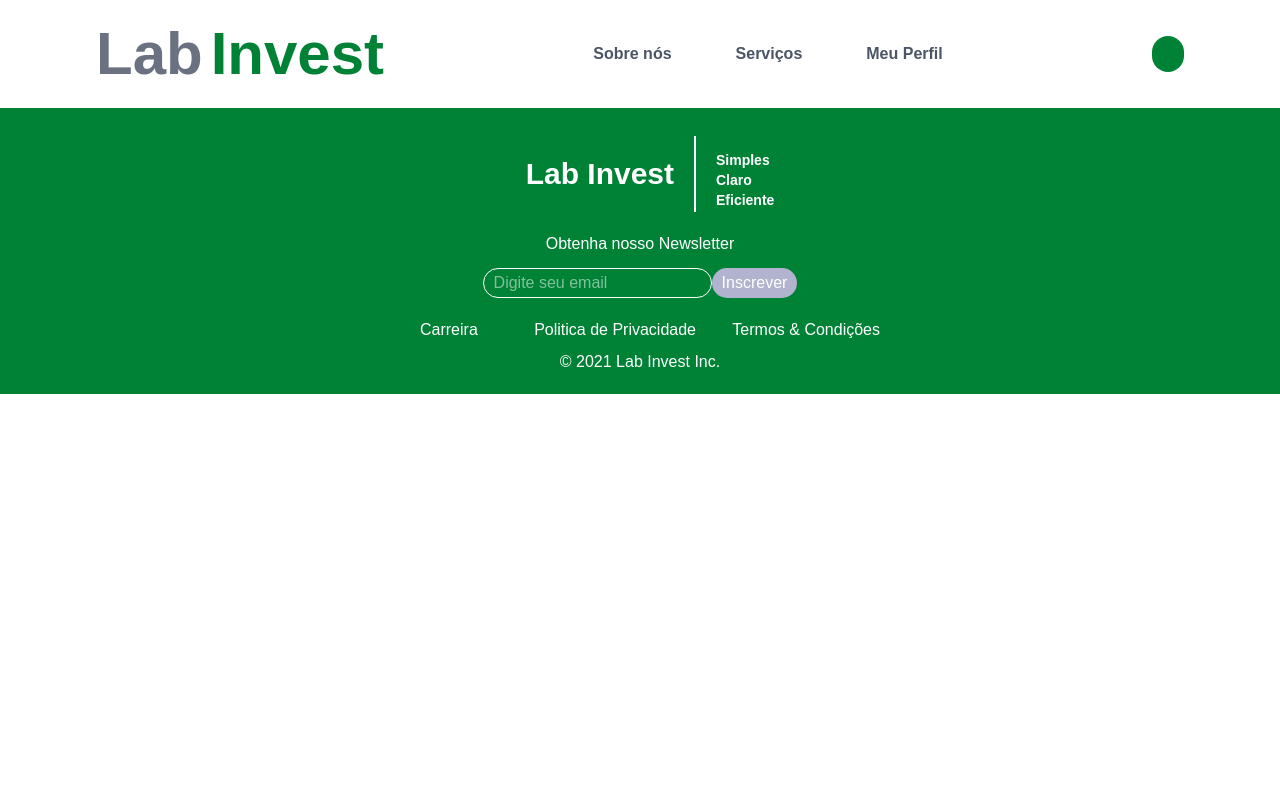
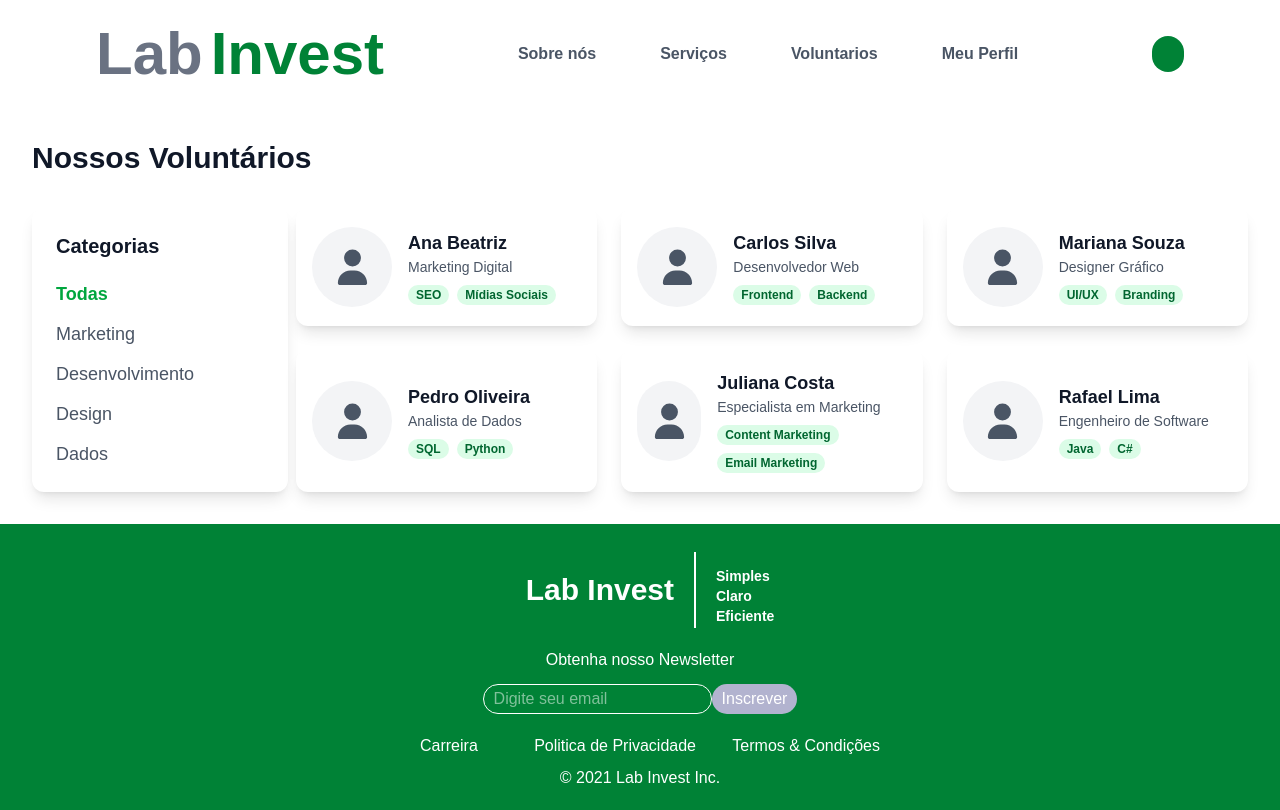
Before and after one commit to labinvest/labinvest, a Next.js app: page /voluntario in a window 1280 px wide. Built offline with nearby package versions, Linux system fonts and the light colour scheme.

Commit message:
tela de voluntarios

```diff
--- /dev/null
+++ b/src/app/api/voluntario/route.ts
@@ -0,0 +1,56 @@
+import { NextResponse } from "next/server";
+
+const MOCK_VOLUNTARIOS = [
+    {
+      id: 1,
+      nome: "Ana Beatriz",
+      titulo: "Marketing Digital",
+      especializacoes: ["SEO", "Mídias Sociais"],
+      categoria: "Marketing",
+      imagem_perfil: ""
+    },
+    {
+      id: 2,
+      nome: "Carlos Silva",
+      titulo: "Desenvolvedor Web",
+      especializacoes: ["Frontend", "Backend"],
+      categoria: "Desenvolvimento",
+      imagem_perfil: ""
+    },
+    {
+      id: 3,
+      nome: "Mariana Souza",
+      titulo: "Designer Gráfico",
+      especializacoes: ["UI/UX", "Branding"],
+      categoria: "Design",
+      imagem_perfil: ""
+    },
+    {
+      id: 4,
+      nome: "Pedro Oliveira",
+      titulo: "Analista de Dados",
+      especializacoes: ["SQL", "Python"],
+      categoria: "Dados",
+      imagem_perfil: ""
+    },
+    {
+      id: 5,
+      nome: "Juliana Costa",
+      titulo: "Especialista em Marketing",
+      especializacoes: ["Content Marketing", "Email Marketing"],
+      categoria: "Marketing",
+      imagem_perfil: ""
+    },
+    {
+      id: 6,
+      nome: "Rafael Lima",
+      titulo: "Engenheiro de Software",
+      especializacoes: ["Java", "C#"],
+      categoria: "Desenvolvimento",
+      imagem_perfil: ""
+    },
+];
+
+export function GET() {
+    return NextResponse.json(MOCK_VOLUNTARIOS, { status: 200 });
+}
--- a/src/app/home/page.tsx
+++ b/src/app/home/page.tsx
@@ -1,5 +1,7 @@
+'use client';
 import { Banner } from "@/componentes/Banner";
 import Card from "@/componentes/Card";
+import CardConsultor from "@/componentes/CardVoluntario";
 import { ImgRedondaTelaInicial } from "@/componentes/CardRedondo";
 import { TestimonialCarousel } from "@/componentes/Carousel";
 import PhotoUser from "@/componentes/PhotoUser";
--- a/src/app/page.tsx
+++ b/src/app/page.tsx
@@ -2,6 +2,8 @@ import Image from "next/image";
 
 export default function Home() {
   return (
-    <></>
+    <>
+
+    </>
   );
 }
--- a/src/app/voluntario/page.tsx
+++ b/src/app/voluntario/page.tsx
@@ -1,3 +1,62 @@
-export default function Voluntario(){
-    return (<></>)
+"use client"
+import CardVoluntario from "@/componentes/CardVoluntario";
+import CardConsultor from "@/componentes/CardVoluntario"
+import FiltroVoluntario from "@/componentes/FiltroVoluntario"
+import { useEffect, useState } from "react";
+
+interface Voluntario {
+ id: string | number;
+  imagem_perfil?: string;
+  nome: string;
+  titulo?: string;
+  especializacoes: string[];
 }
+
+
+export default function Voluntario() {
+
+  const categorias = ["Marketing", "Desenvolvimento", "Design", "Dados"];
+  const categoriaAtiva = "todas";
+  const handleCategoriaChange = () => {};
+
+   const [voluntarios, setVoluntarios] = useState<Voluntario[]>([]);
+
+   useEffect(() => {
+       fetch("/api/voluntario", {
+           method: "GET"
+       }).then((async (response) => {
+           const data = await response.json();
+           setVoluntarios(data);
+       }));
+    }, []);
+
+  return (
+    <main className="container mx-auto max-w-7xl p-4 sm:p-6 lg:p-8">
+
+      <h1 className="text-3xl font-extrabold text-gray-900 mb-8">
+        Nossos Voluntários
+      </h1>
+
+        <div className="flex gap-2">
+        <div className="w-full md:w-64">
+          <FiltroVoluntario
+            opcoes={categorias}
+            categoriaAtiva={categoriaAtiva}
+            onCategoriaChange={handleCategoriaChange}
+          />
+        </div>
+
+        <div className="flex">
+
+          <div className="grid grid-cols-1 md:grid-cols-2 lg:grid-cols-3 gap-6">
+
+          {voluntarios.map((voluntario) => (
+            <CardVoluntario key={voluntario.id} voluntario={voluntario} />
+          ))}
+        </div>
+
+      </div>
+      </div>
+    </main>
+  );
+}
--- a/src/componentes/CardConsultor.tsx
+++ /dev/null
@@ -1,47 +0,0 @@
-import React from 'react';
-import { Link } from 'react-router-dom';
-
-interface Consultor {
-  id: string | number;
-  imagem_perfil?: string;
-  nome: string;
-  titulo?: string;
-  especializacoes: string[];
-}
-
-type Props = {
-  consultor: Consultor;
-};
-
-function CardConsultor({ consultor }: Props) {
-  return (
-
-    <Link
-      to={`/consultor/${consultor.id}`}
-      className="flex p-4 bg-white rounded-xl shadow-lg transition-all duration-300 hover:shadow-xl hover:-translate-y-1"
-    >
-      <img
-        src={consultor.imagem_perfil}
-        alt={consultor.nome}
-        className="w-16 h-16 md:w-20 md:h-20 rounded-full object-cover"
-      />
-      <div className="ml-4">
-        <h3 className="font-bold text-lg text-gray-900">{consultor.nome}</h3>
-        <p className="text-sm text-gray-600">{consultor.titulo}</p>
-
-        <div className="flex flex-wrap gap-2 mt-2">
-          {consultor.especializacoes.map((espec) => (
-            <span
-              key={espec}
-              className="px-2 py-0.5 bg-green-100 text-green-800 text-xs font-semibold rounded-full"
-            >
-              {espec}
-            </span>
-          ))}
-        </div>
-      </div>
-    </Link>
-  );
-}
-
-export default CardConsultor;
--- /dev/null
+++ b/src/componentes/CardVoluntario.tsx
@@ -0,0 +1,49 @@
+'use client';
+import { useRouter } from 'next/navigation';
+import React, { use } from 'react';
+import { FontAwesomeIcon } from '@fortawesome/react-fontawesome';
+import { faUser } from '@fortawesome/free-solid-svg-icons';
+
+interface Voluntario {
+  id: string | number;
+  imagem_perfil?: string;
+  nome: string;
+  titulo?: string;
+  especializacoes: string[];
+}
+
+type Props = {
+  voluntario: Voluntario;
+};
+
+function CardVoluntario({ voluntario }: Props) {
+  const router = useRouter();
+  return (
+
+    <a onClick={() => router.push(`/voluntario/${voluntario.id}`)}
+      className="flex items-center p-4 bg-white rounded-xl shadow-lg transition-all duration-300 hover:shadow-xl hover:-translate-y-1 cursor-pointer">
+
+      <div className="w-16 h-16 md:w-20 md:h-20 rounded-full bg-gray-100 flex items-center justify-center">
+        <FontAwesomeIcon icon={faUser} className="text-gray-600 text-4xl" />
+      </div>
+
+      <div className="ml-4">
+        <h3 className="font-bold text-lg text-gray-900">{voluntario.nome}</h3>
+        <p className="text-sm text-gray-600">{voluntario.titulo}</p>
+
+        <div className="flex flex-wrap gap-2 mt-2">
+          {voluntario.especializacoes.map((espec) => (
+            <span
+              key={espec}
+              className="px-2 py-0.5 bg-green-100 text-green-800 text-xs font-semibold rounded-full"
+            >
+              {espec}
+            </span>
+          ))}
+        </div>
+      </div>
+    </a>
+  );
+}
+
+export default CardVoluntario;
--- /dev/null
+++ b/src/componentes/FiltroVoluntario.tsx
@@ -0,0 +1,53 @@
+'use client';
+
+import React from 'react';
+
+type Props = {
+  opcoes: string[];
+  categoriaAtiva: string;
+  onCategoriaChange: (categoria: string) => void;
+};
+
+function FiltrosVoluntario({ opcoes, categoriaAtiva, onCategoriaChange }: Props) {
+  return (
+    <aside className="w-full md:w-64 p-6 bg-white rounded-xl shadow-lg h-fit">
+      <h4 className="text-xl font-bold text-gray-900 mb-5">
+        Categorias
+      </h4>
+      <nav className="flex flex-col space-y-3">
+        <button
+          onClick={() => onCategoriaChange('todas')}
+          className={`
+            text-left text-lg transition-colors
+            ${
+              categoriaAtiva === 'todas'
+                ? 'font-bold text-green-600'
+                : 'text-gray-600 hover:text-gray-900'
+            }
+          `}
+        >
+          Todas
+        </button>
+
+        {opcoes.map((opcao) => (
+          <button
+            key={opcao}
+            onClick={() => onCategoriaChange(opcao)}
+            className={`
+              text-left text-lg transition-colors
+              ${
+                categoriaAtiva === opcao
+                  ? 'font-bold text-green-600'
+                  : 'text-gray-600 hover:text-gray-900'
+              }
+            `}
+          >
+            {opcao}
+          </button>
+        ))}
+      </nav>
+    </aside>
+  );
+}
+
+export default FiltrosVoluntario;
--- a/src/componentes/Navbar.tsx
+++ b/src/componentes/Navbar.tsx
@@ -1,10 +1,16 @@
+"use client"
+import { useRouter } from "next/navigation";
+import { use } from "react";
+
 export default function NavBar(){
+
+    const router = useRouter();
     return (<>
 
 
     <header className="flex items-center justify-between px-24 py-6 max-w-full mx-auto">
         <div className="flex items-center space-x-1">
-            <button type="button"
+            <button type="button"   onClick={() =>router.push("/home")}
                 className="flex items-center space-x-2 text-6xl font-extrabold select-none text-gray-500 transition duration-300 hover:scale-105">
                 <span className="text-gray-500">Lab</span>
                 <span className="text-green-700">Invest</span>
@@ -19,6 +25,10 @@ export default function NavBar(){
             <a className="hover:text-gray-900 hover:scale-105 transition duration-300 hover:text-green-700"
                 href="../telaInicial/telainicial.html#services">
                 Serviços
+            </a>
+            <a className="hover:text-gray-900 hover:scale-105 transition duration-300 hover:text-green-700"
+               onClick={() =>router.push("/voluntario")}>
+                Voluntarios
             </a>
             <a className="hover:text-gray-900 hover:scale-105 transition duration-300 hover:text-green-700"
                 href="../perfil2/perfil-2.html">
```
